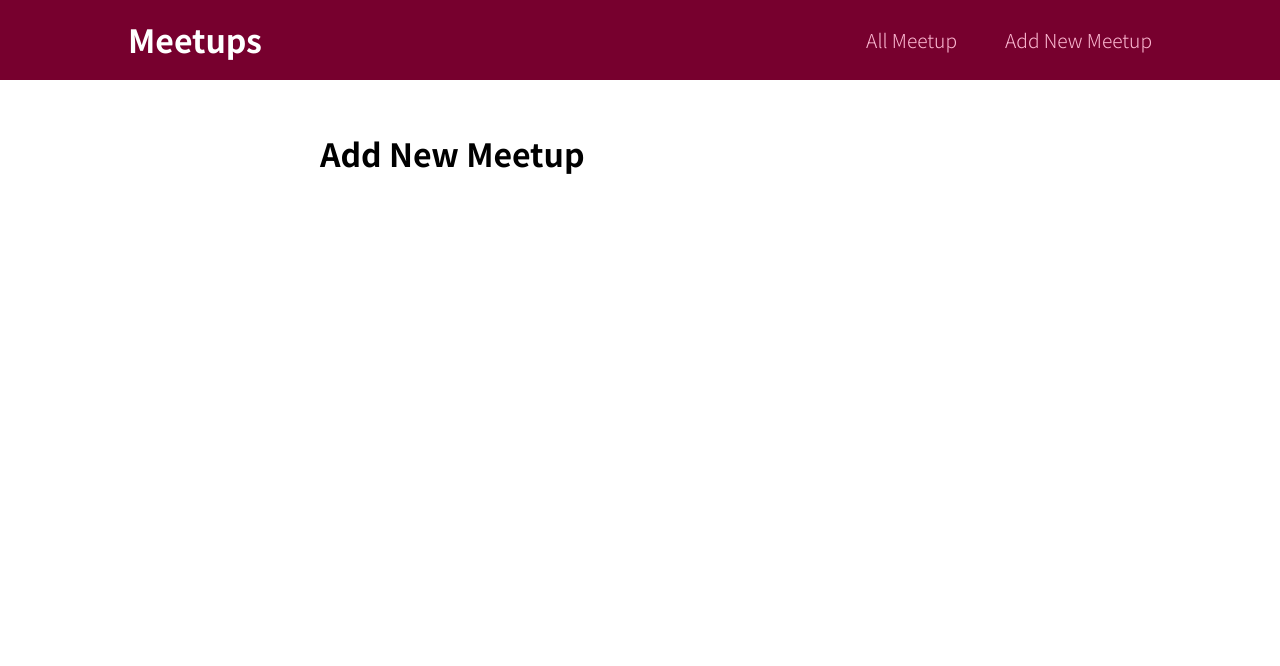
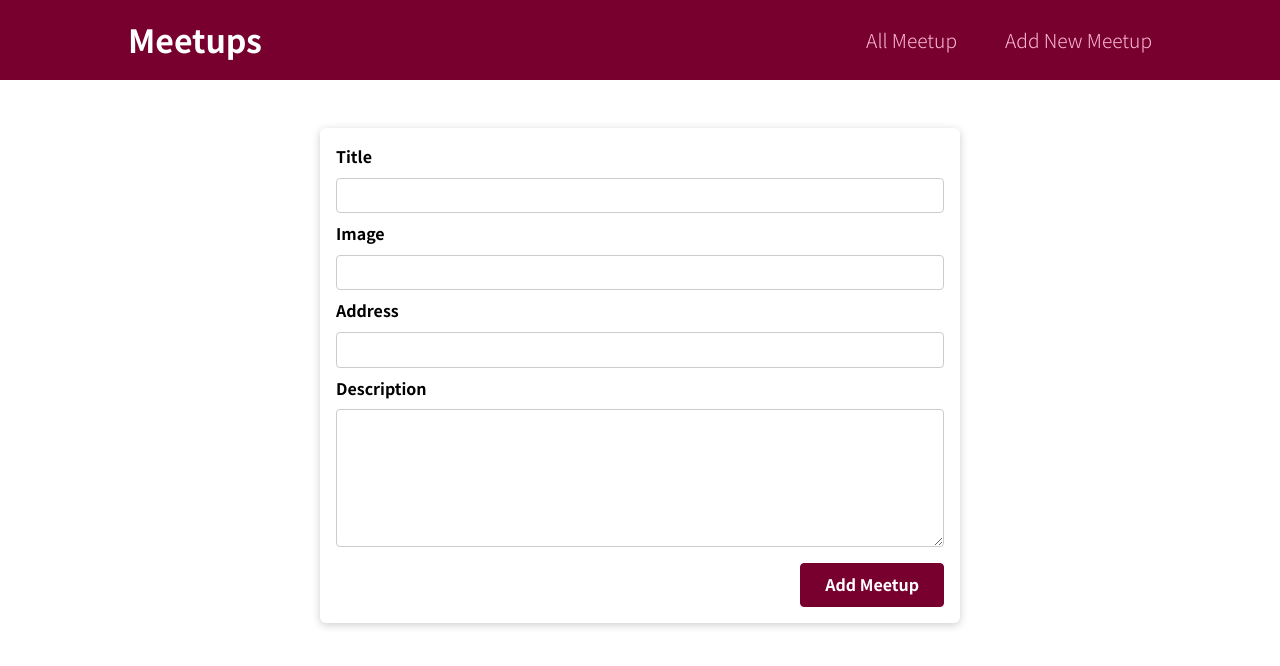
Before and after one commit to MajhiRockzZ/nextjs-meetup-app, a Next.js app: page /new-meetup in a window 1280 px wide. Shown: the top 666 px of the page. Built offline with nearby package versions, Linux system fonts and the light colour scheme.

Commit message:
📦 NEW: Add Basic Layout

```diff
--- /dev/null
+++ b/components/meetups/NewMeetupForm.js
@@ -0,0 +1,80 @@
+import React from 'react';
+import styled from 'styled-components';
+
+import Card from '../ui/Card';
+
+const NewMeetupForm = () => {
+  return (
+    <Card>
+      <Form>
+        <div className='control'>
+          <label htmlFor='title'>Title</label>
+          <input type='text' id='title' required />
+        </div>
+        <div className='control'>
+          <label htmlFor='image'>Image</label>
+          <input type='url' id='image' required />
+        </div>
+        <div className='control'>
+          <label htmlFor='address'>Address</label>
+          <input type='text' id='address' required />
+        </div>
+        <div className='control'>
+          <label htmlFor='descriptiion'>Description</label>
+          <textarea id='description' rows='5' required></textarea>
+        </div>
+        <div className='actions'>
+          <button>Add Meetup</button>
+        </div>
+      </Form>
+    </Card>
+  );
+};
+
+const Form = styled.form`
+  padding: 1rem;
+
+  .control {
+    margin-bottom: 0.5rem;
+
+    label {
+      display: block;
+      font-weight: 700;
+      margin-bottom: 0.5rem;
+    }
+
+    input,
+    textarea {
+      display: block;
+      font: inherit;
+      border-radius: 4px;
+      border: 1px solid #ccc;
+      padding: 0.25rem;
+      width: 100%;
+    }
+  }
+
+  .actions {
+    margin-top: 1rem;
+    text-align: right;
+
+    button {
+      font: inherit;
+      cursor: pointer;
+      background-color: #77002e;
+      color: #fff;
+      padding: 0.5rem 1.5rem;
+      border: 1px solid #77002e;
+      border-radius: 4px;
+      font-weight: 700;
+
+      &:hover,
+      &:active {
+        background-color: #a50e48;
+        border-color: #a50e48;
+      }
+    }
+  }
+`;
+
+export default NewMeetupForm;
--- /dev/null
+++ b/components/ui/Button.js
@@ -0,0 +1,5 @@
+import styled from 'styled-components';
+
+const Button = styled.button``;
+
+export default Button;
--- a/pages/index.js
+++ b/pages/index.js
@@ -1,5 +1,5 @@
 import React from 'react';
-import Layout from '../components/Layout';
+import Layout from '../components/layout/Layout';
 
 const HomePage = () => {
   return (
--- a/pages/new-meetup.js
+++ b/pages/new-meetup.js
@@ -1,10 +1,11 @@
 import React from 'react';
-import Layout from '../components/Layout';
+import Layout from '../components/layout/Layout';
+import NewMeetupForm from '../components/meetups/NewMeetupForm';
 
 const NewMeetupPage = () => {
   return (
     <Layout>
-      <h1>Add New Meetup</h1>
+      <NewMeetupForm />
     </Layout>
   );
 };
```
Also changed, not shown: components/layout/Layout.js (renamed from components/Layout.js), components/layout/Navigation.js (renamed from components/Navigation.js), components/ui/Card.js (renamed from components/Card.js).
